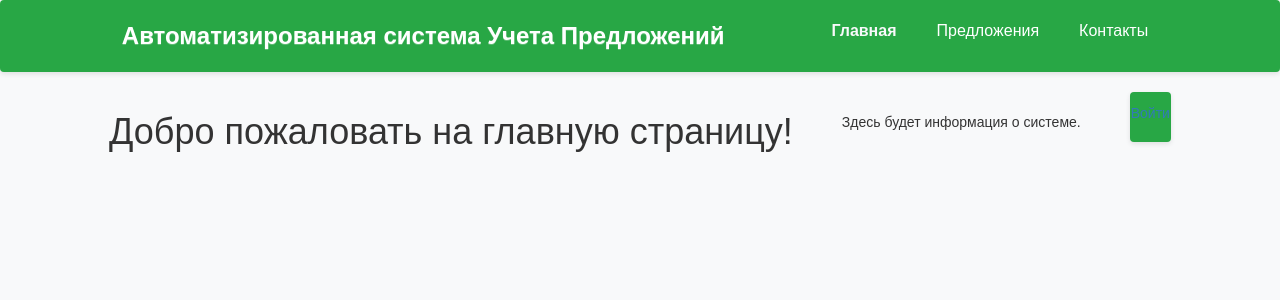
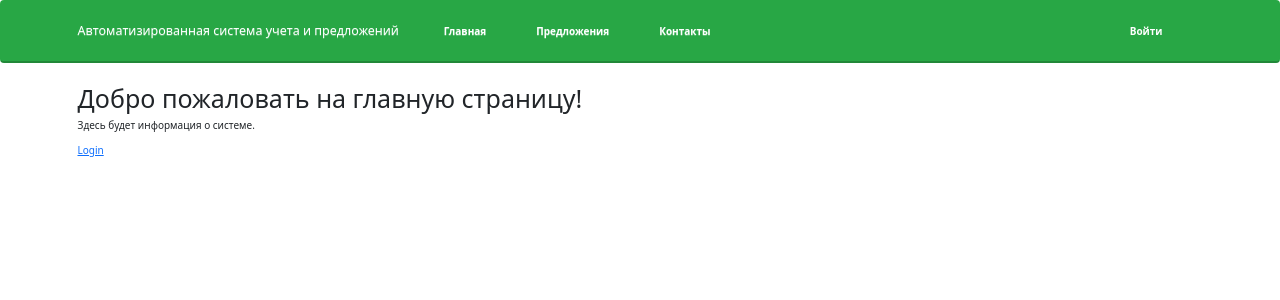
Before and after one commit to Stalkmind1256/VKR_Django, a Django app: page /home/ in a window 1280 px wide. Shown: the top 300 px of the page. Run offline with Django 4.2, Linux system fonts and the light colour scheme; parts of the project's set-up code (start-up, migrations or seed data) failed here and were passed over; some libraries are stand-ins or nearby versions.

Commit message:
add styles,nav

```diff
--- a/fss/templates/fss/base.html
+++ b/fss/templates/fss/base.html
@@ -1,44 +1,33 @@
 <!DOCTYPE html>
 {% load static %}
+{% load django_bootstrap5 %}
 <html lang="en">
 <head>
     <meta charset="UTF-8">
-    <title>Автоматизированная система учета и прдложений</title>
+    <title>Автоматизированная система учета и предложений</title>
     <link rel="stylesheet" href="//maxcdn.bootstrapcdn.com/bootstrap/3.2.0/css/bootstrap.min.css">
     <link rel="stylesheet" href="//maxcdn.bootstrapcdn.com/bootstrap/3.2.0/css/bootstrap-theme.min.css">
+    {#    <!--<link rel="stylesheet" href="{% static "css/bootstrap.css" %}"> -->#}
+    <script src="https://code.jquery.com/jquery-3.2.1.slim.min.js" integrity="sha384-KJ3o2DKtIkvYIK3UENzmM7KCkRr/rE9/Qpg6aAZGJwFDMVNA/GpGFF93hXpG5KkN" crossorigin="anonymous"></script>
+    <script src="https://cdn.jsdelivr.net/npm/popper.js@1.12.9/dist/umd/popper.min.js" integrity="sha384-ApNbgh9B+Y1QKtv3Rn7W3mgPxhU9K/ScQsAP7hUibX39j7fakFPskvXusvfa0b4Q" crossorigin="anonymous"></script>
+    <script src="https://cdn.jsdelivr.net/npm/bootstrap@4.0.0/dist/js/bootstrap.min.js" integrity="sha384-JZR6Spejh4U02d8jOt6vLEHfe/JQGiRRSQQxSfFWpi1MquVdAyjUar5+76PVCmYl" crossorigin="anonymous"></script>
+        {% bootstrap_css %}
+{#        {% bootstrap_javascript %}#}
     <link rel="stylesheet" href="{% static 'css/styles.css' %}">
+    <script src="https://code.jquery.com/jquery-3.2.1.slim.min.js" integrity="sha384-KJ3o2DKtIkvYIK3UENzmM7KCkRr/rE9/Qpg6aAZGJwFDMVNA/GpGFF93hXpG5KkN" crossorigin="anonymous"></script>
+<body>
+   {% include "fss/navbar.html" %}
 
-</head>
-<body>
-    <header class="navbar">
-        <div class="container">
-            <!-- Логотип и бренд -->
-            <a class="navbar-brand" href="#">Автоматизированная система Учета Предложений</a>
-            <!-- Кнопка для мобильного меню -->
-            <button class="navbar-toggler" onclick="toggleMenu()">☰</button>
+    {% block navbar %}
 
-            <!-- Содержимое меню -->
-            <nav class="navbar-nav">
-                <ul>
-                    <li><a href="#" class="active">Главная</a></li>
-                    <li><a href="#">Предложения</a></li>
-                    <li><a href="#">Контакты</a></li>
-                </ul>
-            </nav>
-        </div>
-    </header>
+    {% endblock %}
+
+    <!-- Основной контент -->
     <div class="container">
         {% block content %}
         {% endblock %}
     </div>
 
-    <script>
-        // Функция для переключения видимости меню на мобильных устройствах
-        function toggleMenu() {
-            const menu = document.querySelector('.navbar-nav');
-            menu.classList.toggle('active');
-        }
-    </script>
     <script src="https://ajax.googleapis.com/ajax/libs/jquery/3.5.1/jquery.min.js"></script>
     <script src="//maxcdn.bootstrapcdn.com/bootstrap/3.2.0/js/bootstrap.min.js"></script>
 </body>
--- a/fss/templates/fss/home.html
+++ b/fss/templates/fss/home.html
@@ -1,29 +1,20 @@
 {% extends 'fss/base.html' %}
 {% load static %}
-<html lang="ru">
-<head>
-    <meta charset="UTF-8">
-    <meta name="viewport" content="width=device-width, initial-scale=1.0">
-    <title>Главная страница</title>
-    <link rel="stylesheet" href="{% static 'css/styles.css' %}">
-</head>
-<body>
 
-    <!-- Основной контент -->
+
 {% block content %}
     <h1>Добро пожаловать на главную страницу!</h1>
     <p>Здесь будет информация о системе.</p>
-    <div class="navbar">
-        {% if user.is_authenticated %}
-          <a class="nav-item nav-link active" href="{% url 'logout' %}">Выйти <span class="sr-only">{{ user.username }}</span></a>
-        {% else %}
-          <a class="nav-item nav-link active" href="{% url 'login' %}">Войти</a>
-        {% endif %}
-    </div>
+     {% if user.is_authenticated %}
+        <a href="#">Logout</a>
+     {% else %}
+     <a href="#">Login</a>
+    {% endif %}
+    {% if messages %}
+        <ul class="message">
+            {% for message in messages %}
+                <li class="alert {{ message.tags }}">{{ message }}</li>
+            {% endfor %}
+        </ul>
+ {% endif %}
 {% endblock %}
-
-    <script src="https://ajax.googleapis.com/ajax/libs/jquery/3.5.1/jquery.min.js"></script>
-    <script src="https://maxcdn.bootstrapcdn.com/bootstrap/3.2.0/js/bootstrap.min.js"></script>
-
-</body>
-</html>
--- /dev/null
+++ b/fss/templates/fss/navbar.html
@@ -0,0 +1,29 @@
+<nav class="navbar navbar-expand-lg navbar-dark bg-dark">
+  <div class="container">
+      <a class="navbar-brand" href="#">Автоматизированная система учета и предложений</a>
+      <!-- Кнопка для мобильной навигации -->
+      <button class="navbar-toggler" type="button" data-toggle="collapse" data-target="#navbarNavAltMarkup" aria-controls="navbarNavAltMarkup" aria-expanded="false" aria-label="Toggle navigation">
+        <span class="navbar-toggler-icon"></span>
+      </button>
+      <div class="collapse navbar-collapse" id="navbarNavAltMarkup">
+          <ul class="navbar-nav me-auto mb-2 mb-lg-0">
+              <li class="nav-item">
+                  <a class="nav-item nav-link active" href="#">Главная</a>
+              </li>
+              <li class="nav-item">
+                  <a class="nav-item nav-link active" href="#">Предложения</a>
+              </li>
+              <li class="nav-item">
+                  <a class="nav-item nav-link active" href="#">Контакты</a>
+              </li>
+          </ul>
+          <div class="navbar-nav">
+              {% if user.is_authenticated %}
+                  <a class="nav-item nav-link active" href="{% url 'logout' %}">Выйти <span class="sr-only">{{ user.username }}</span></a>
+              {% else %}
+                  <a class="nav-item nav-link active" href="{% url 'login' %}">Войти</a>
+              {% endif %}
+          </div>
+      </div>
+  </div>
+</nav>
--- a/static/css/styles.css
+++ b/static/css/styles.css
@@ -1,124 +1,29 @@
-/* Сброс стилей по умолчанию */
-* {
-    margin: 0;
-    padding: 0;
-    box-sizing: border-box;
+/*Навигация*/
+.navbar.bg-dark {
+    background-color: #28a745 !important;
+    border-bottom: 2px solid #218838;
+}
+.navbar .navbar-brand,
+.navbar .nav-link {
+    color: #ffffff !important;
+}
+.navbar .nav-link:hover {
+    color: #d4edda !important;
+}
+.navbar-nav {
+  display: flex;
+  padding-left: 0;
+  margin-bottom: 0;
 }
 
-/* Основной контейнер */
-body {
-    font-family: Arial, sans-serif;
-    background-color: #f8f9fa;
-    margin: 0;
-    overflow-x: hidden; /* Добавлено для предотвращения горизонтальной прокрутки */
+.nav-item {
+  margin-right: 20px;
 }
 
-/* Шапка сайта */
-.navbar {
-    background-color: #28a745; /* Зеленый цвет */
-    padding: 10px 0;
-    box-shadow: 0 2px 5px rgba(0, 0, 0, 0.1);
+
+.nav-link.active {
+  font-weight: bold;
 }
-
-/* Контейнер для навигационной панели */
-.container {
-    max-width: 1200px;
-    margin: 0 auto;
-    padding: 0 20px;
-    display: flex;
-    justify-content: space-between;
-    align-items: center;
-    width: 100%; /* Обеспечиваем, что контейнер занимает всю ширину */
+.navbar-brand{
+padding-top:15px;
 }
-
-/* Логотип */
-.navbar-brand {
-    font-size: 24px;
-    font-weight: bold;
-    color: #ffffff; /* Белый цвет для логотипа */
-    text-decoration: none;
-}
-
-/* Навигационные ссылки */
-.navbar-nav ul {
-    list-style-type: none;
-    display: flex;
-}
-
-.navbar-nav li {
-    margin-left: 20px;
-}
-
-.navbar-nav a {
-    text-decoration: none;
-    color: #ffffff; /* Белый цвет для ссылок */
-    font-size: 16px;
-    padding: 10px;
-    transition: color 0.3s;
-}
-
-.navbar-nav a:hover {
-    color: #f8f9fa; /* Светлый цвет для ссылки при наведении */
-}
-
-.navbar-nav .active {
-    font-weight: bold;
-    color: #f8f9fa; /* Белый цвет для активной ссылки */
-}
-
-/* Кнопка для мобильного меню */
-.navbar-toggler {
-    display: none;
-    background-color: #ffffff; /* Белая кнопка для мобильного меню */
-    color: #28a745; /* Зеленый цвет для иконки кнопки */
-    border: none;
-    padding: 10px;
-    font-size: 24px;
-}
-
-/* Мобильный режим */
-@media (max-width: 768px) {
-    .navbar-nav {
-        display: none;
-        width: 100%;
-        text-align: center;
-    }
-
-    .navbar-nav.active {
-        display: block;
-    }
-
-    .navbar-nav ul {
-        display: block;
-    }
-
-    .navbar-nav li {
-        margin-left: 0;
-        margin-bottom: 10px;
-    }
-
-    .navbar-toggler {
-        display: block;
-    }
-}
-
-/* Контент страницы */
-.content {
-    padding: 20px;
-    text-align: center;
-}
-
-/* Контейнер для текста на мобильных устройствах */
-@media (max-width: 768px) {
-    .container {
-        padding: 0 10px; /* Уменьшаем отступы в контейнере для мобильных устройств */
-    }
-
-    .navbar-brand {
-        font-size: 18px; /* Меньший размер шрифта для мобильных устройств */
-    }
-
-    .navbar-nav a {
-        font-size: 14px; /* Меньший размер шрифта для ссылок на мобильных устройствах */
-    }
-}
--- a/vkr/settings.py
+++ b/vkr/settings.py
@@ -40,6 +40,7 @@ INSTALLED_APPS = [
     'fss',
     'rest_framework',
     'api_v0',
+    'django_bootstrap5',
 ]
 
 MIDDLEWARE = [
```
Also changed, not shown: static/css/form_create.css (deleted, +0 -91 lines).
